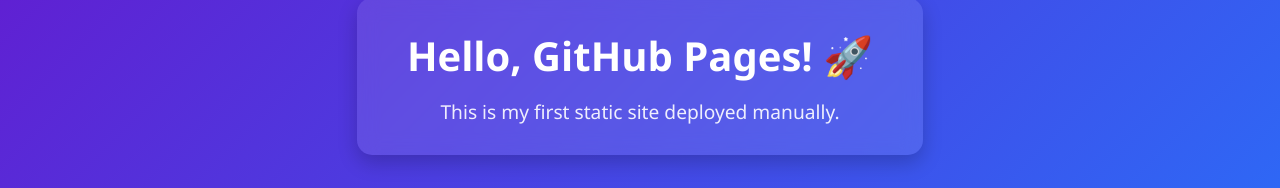
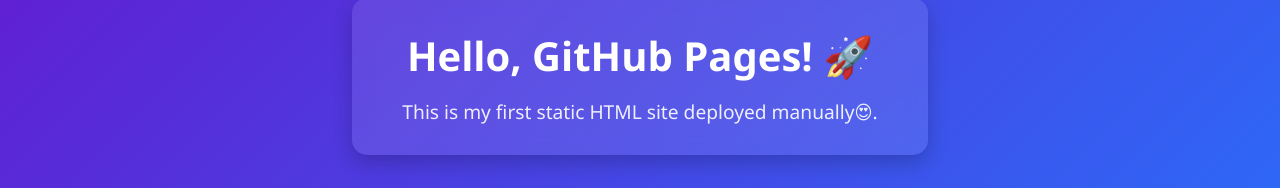
Before and after one commit to Krishnavenisree/Html-site, a plain HTML site: page index.html in a window 1280 px wide. Shown: the part 324-512 px from the top of the page. Drawn offline with Linux system fonts and the light colour scheme.

Commit message:
Update HTML and CSS

```diff
--- a/index.html
+++ b/index.html
@@ -7,7 +7,7 @@
 <body>
     <div class="container">
         <h1>Hello, GitHub Pages! 🚀</h1>
-        <p>This is my first static site deployed manually.</p>
+        <p>This is my first static HTML site deployed manually😍.</p>
     </div>
 </body>
 </html>
```
